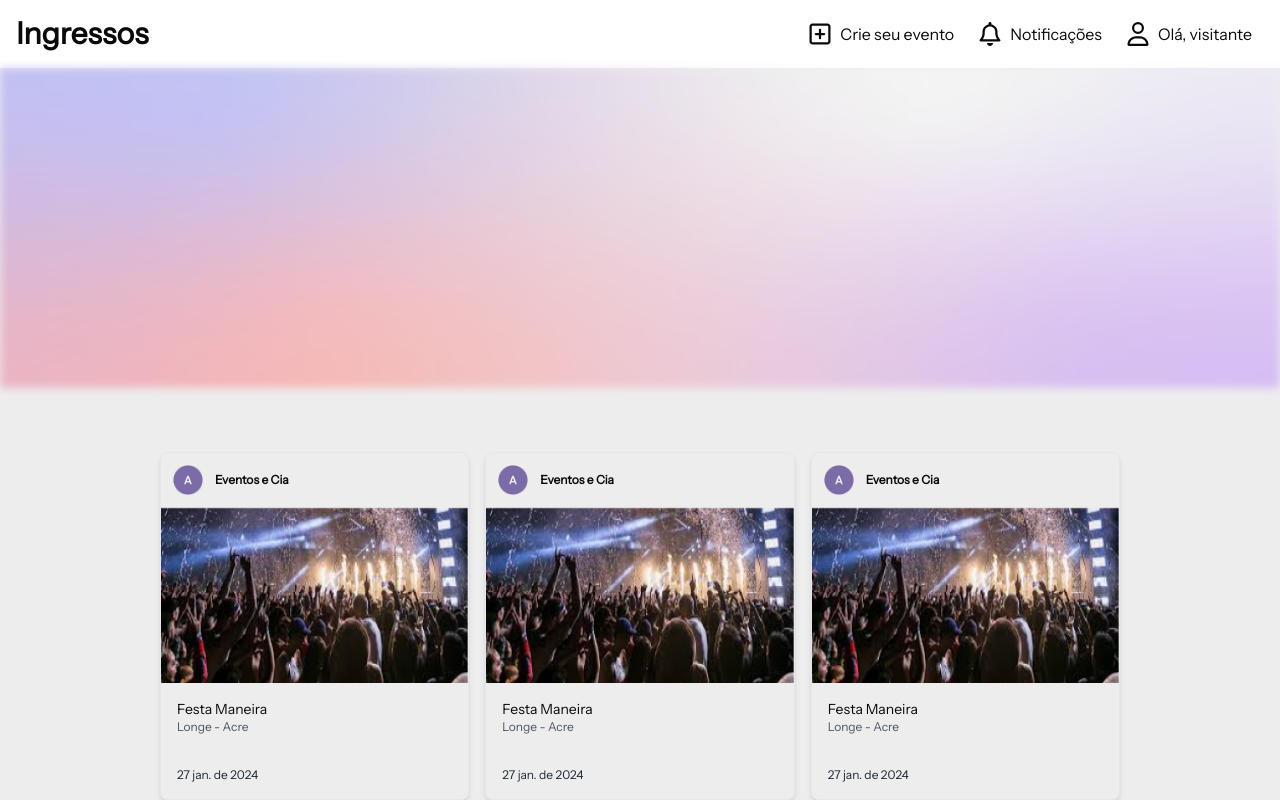
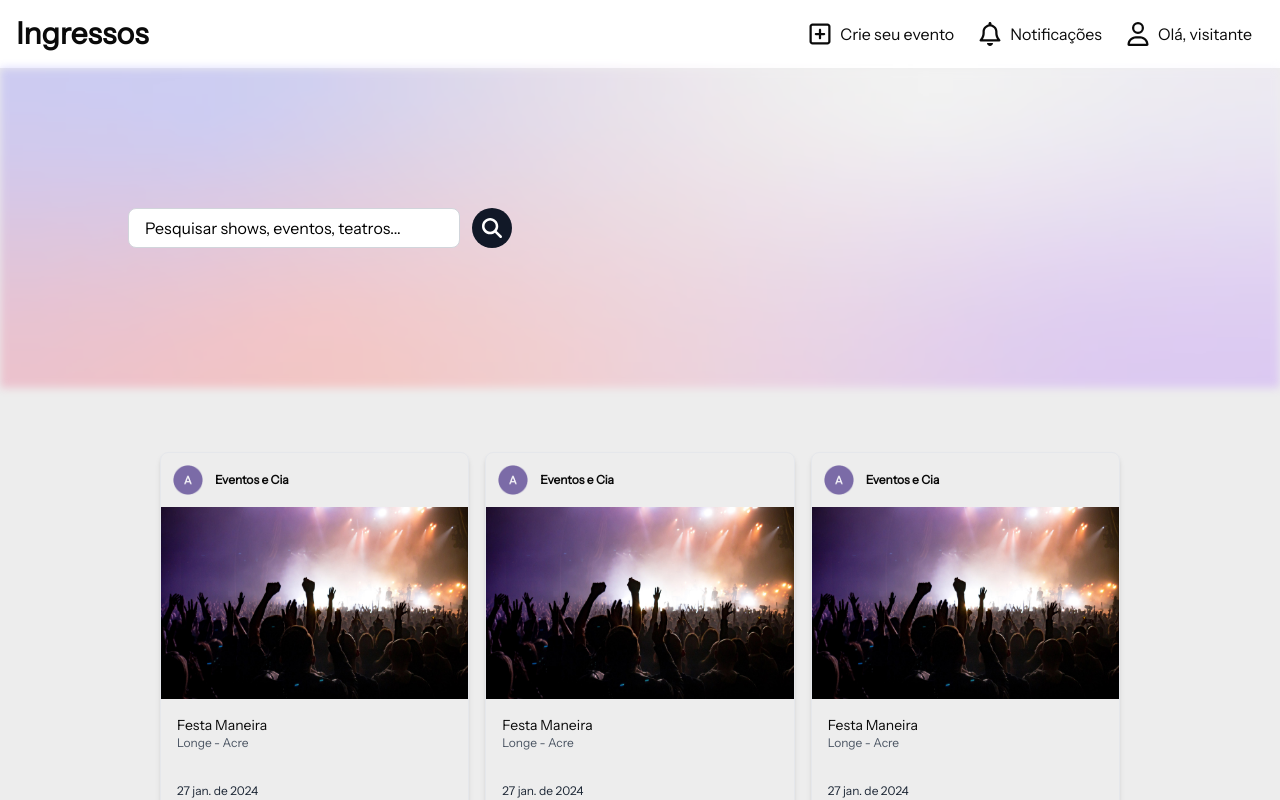
Before and after one commit to isdavidd/APS-Venda-de-Ingressos, a Next.js app in the folder event-front-end/: page / in a window 1280 px wide. Shown: the top 800 px of the page. Built offline with nearby package versions, Linux system fonts and the light colour scheme.

Commit message:
Add barra de pesquisa

```diff
--- a/event-front-end/src/app/page.tsx
+++ b/event-front-end/src/app/page.tsx
@@ -1,16 +1,20 @@
 import Image from 'next/image'
 import EventItem from '../components/event-item';
+import SearchBar from '../components/search-bar';
 
 export default function Home() {
   return (
     <main>
       <div className="relative w-full h-[40vh]">
         <Image
-          className='blur-sm opacity-40'
+          className='blur-sm opacity-30'
           src="/images/gradient-banner.jpg"
           alt="Gradient Banner"
           layout="fill"
         />
+        <div className="absolute top-1/2 left-1/4 transform -translate-x-1/2 -translate-y-1/2">
+          <SearchBar />
+        </div>
       </div>
 
       <div className='grid grid-cols-1 md:grid-cols-2 lg:grid-cols-3 gap-4 py-16 px-40'>
--- a/event-front-end/src/components/event-item/index.tsx
+++ b/event-front-end/src/components/event-item/index.tsx
@@ -22,7 +22,7 @@ const EventItem: FC<EventItemProps> = ({ avatar, banner, title, local, date }) =
                 <span className='font-semibold text-xs'>Eventos e Cia</span>
             </div>
 
-            <div className='relative text-sm w-full h-44'>
+            <div className='relative text-sm w-full h-48'>
                 <Image
                     src={banner}
                     alt="Concert Banner"
--- /dev/null
+++ b/event-front-end/src/components/search-bar/index.tsx
@@ -0,0 +1,20 @@
+import { faSearch } from '@fortawesome/free-solid-svg-icons';
+import { FontAwesomeIcon } from '@fortawesome/react-fontawesome';
+import React from 'react';
+
+const SearchBar = () => {
+    return (
+        <div className="flex h-[40px] w-[30vw] gap-3">
+            <input
+                type="text"
+                placeholder="Pesquisar shows, eventos, teatros..."
+                className="border border-gray-300 outline-none rounded-lg h-full w-full p-4 placeholder-black"
+            />
+            <button className="flex bg-gray-900 p-2 rounded-full hover:bg-gray-800 h-10 w-11 justify-center items-center">
+                <FontAwesomeIcon icon={faSearch} className="text-white h-5 w-5" />
+            </button>
+        </div>
+    );
+};
+
+export default SearchBar;
```
Also changed, not shown: event-front-end/public/images/concert-banner.png.
